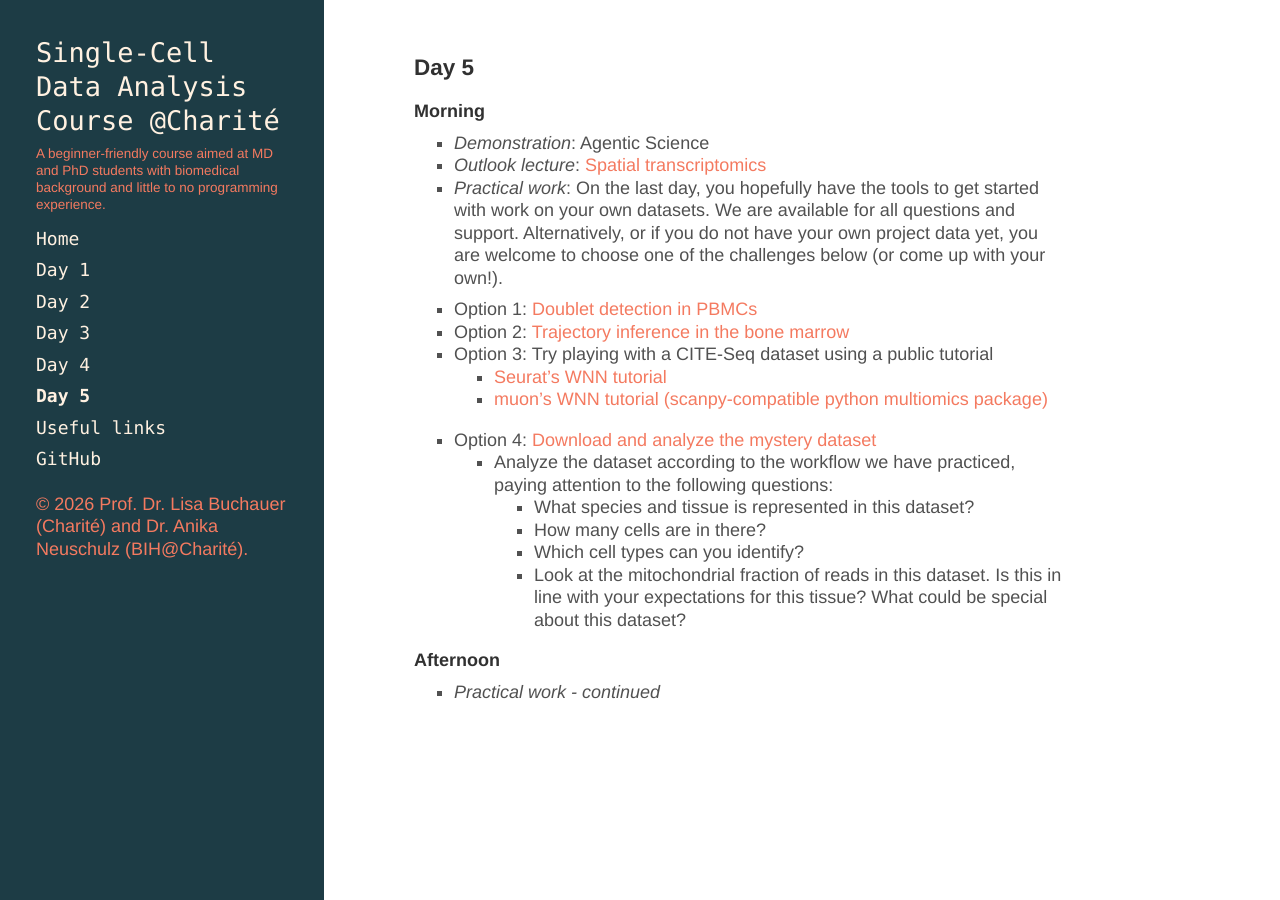
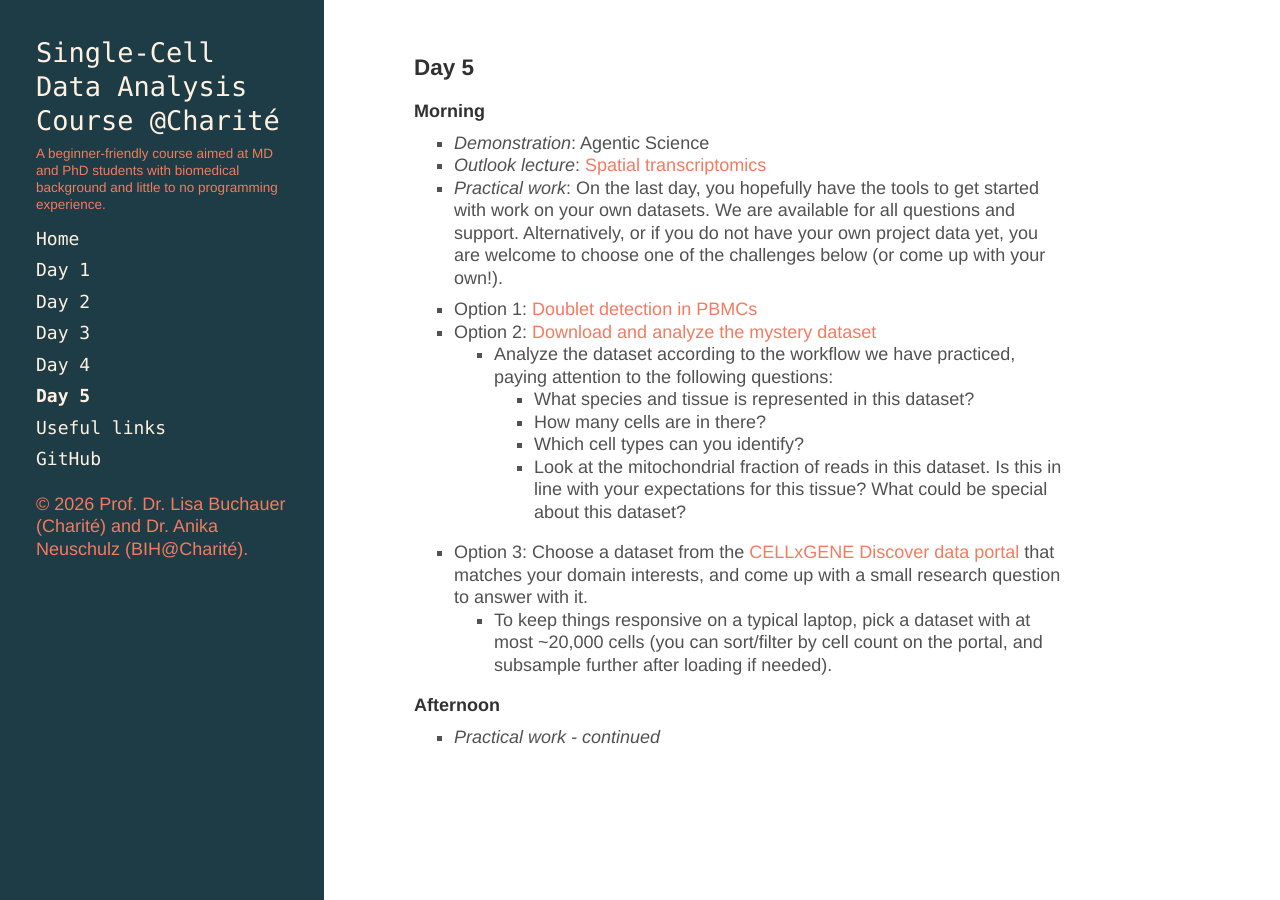
Before and after one commit to buchauer-lab/charite-sc-data-course, a Jekyll site: the page built from docs/Day5.md, in a window 1280 px wide. Built offline with Jekyll 4.4.1, drawn with Linux system fonts in a browser that asks for light colours; nearby versions of some CDN libraries; a style sheet for code colours, icons or effects is not loaded.

Commit message:
Revise Day 5 challenge options
- Unlink trajectory inference (page kept, just headless)
- Remove CITE-Seq/WNN option
- Add CELLxGENE dataset option with a laptop-friendly cell-count cap

Co-Authored-By: Claude Opus 4.8 <noreply@anthropic.com>

```diff
--- a/docs/Day5.md
+++ b/docs/Day5.md
@@ -12,16 +12,14 @@ order: 6
 - _Practical work_: On the last day, you hopefully have the tools to get started with work on your own datasets. We are available for all questions and support. Alternatively, or if you do not have your own project data yet, you are welcome to choose one of the challenges below (or come up with your own!).
 
 - Option 1: [Doublet detection in PBMCs](https://buchauer-lab.github.io/charite-sc-data-course/doubletexercise/)
-- Option 2: [Trajectory inference in the bone marrow](https://buchauer-lab.github.io/charite-sc-data-course/trajectoryexercise/)
-- Option 3: Try playing with a CITE-Seq dataset using a public tutorial
-  - [Seurat's WNN tutorial](https://satijalab.org/seurat/articles/weighted_nearest_neighbor_analysis)
-  - [muon's WNN tutorial (scanpy-compatible python multiomics package)](https://muon-tutorials.readthedocs.io/en/latest/cite-seq/2-CITE-seq-PBMC-5k-Weighted-Neighbours.html)
-- Option 4: [Download and analyze the mystery dataset](https://github.com/buchauer-lab/charite-sc-data-course/blob/main/materials/Day5/mystery_dataset.tar.gz)
+- Option 2: [Download and analyze the mystery dataset](https://github.com/buchauer-lab/charite-sc-data-course/blob/main/materials/Day5/mystery_dataset.tar.gz)
   - Analyze the dataset according to the workflow we have practiced, paying attention to the following questions:
     - What species and tissue is represented in this dataset?
     - How many cells are in there?
     - Which cell types can you identify?
     - Look at the mitochondrial fraction of reads in this dataset. Is this in line with your expectations for this tissue? What could be special about this dataset?
+- Option 3: Choose a dataset from the [CELLxGENE Discover data portal](https://cellxgene.cziscience.com/datasets) that matches your domain interests, and come up with a small research question to answer with it.
+  - To keep things responsive on a typical laptop, pick a dataset with at most ~20,000 cells (you can sort/filter by cell count on the portal, and subsample further after loading if needed).
 
 #### Afternoon
 - _Practical work - continued_
```
